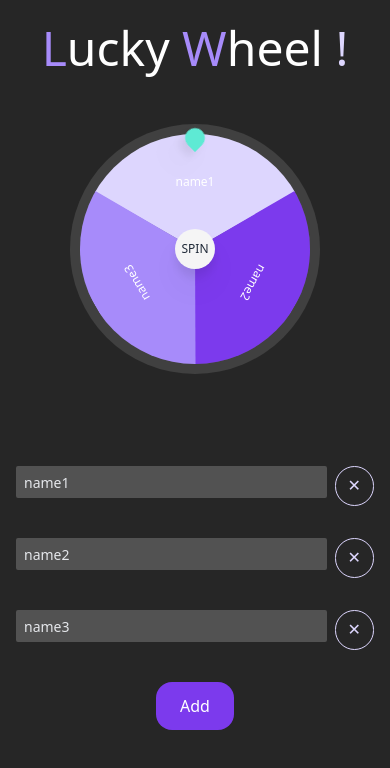
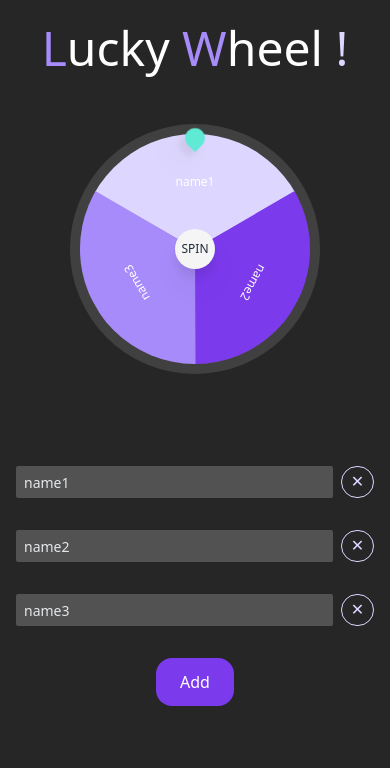
Before and after one commit to F9Uf/lucky-wheel, a Vue app: page / in a window 390 px wide. Shown: the top 768 px of the page. Built offline with nearby package versions, Linux system fonts and the light colour scheme.

Commit message:
feat: adjust close btn size

```diff
--- a/src/components/Close.vue
+++ b/src/components/Close.vue
@@ -1,8 +1,10 @@
 <template>
   <div
     :class="`
-      w-[45.5px] h-[40px] bg-translate text-violet-200 rounded-full border border-violet-200 border-solid
-      text-center leading-9 cursor-pointer
+      w-[37.5px] h-[32px] sm:w-[34px] md:w-[45.5px] md:h-[40px]
+      leading-7 md:leading-9
+      bg-translate text-violet-200 rounded-full border border-violet-200 border-solid
+      text-center cursor-pointer
       transition-all relative
       ${disabled ? 'cursor-not-allowed' : 'hover:bg-violet-200 hover:text-neutral-800 active:top-[2px]'}
     `"
```
